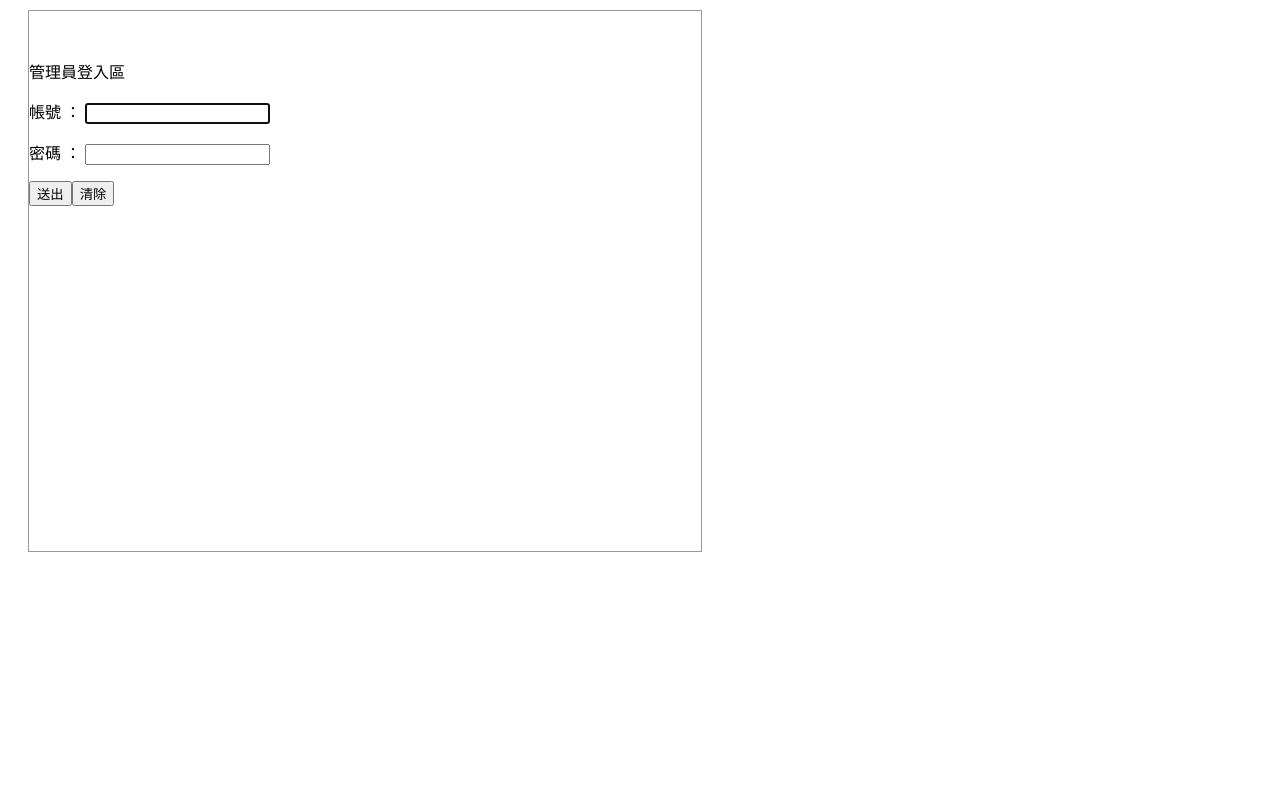
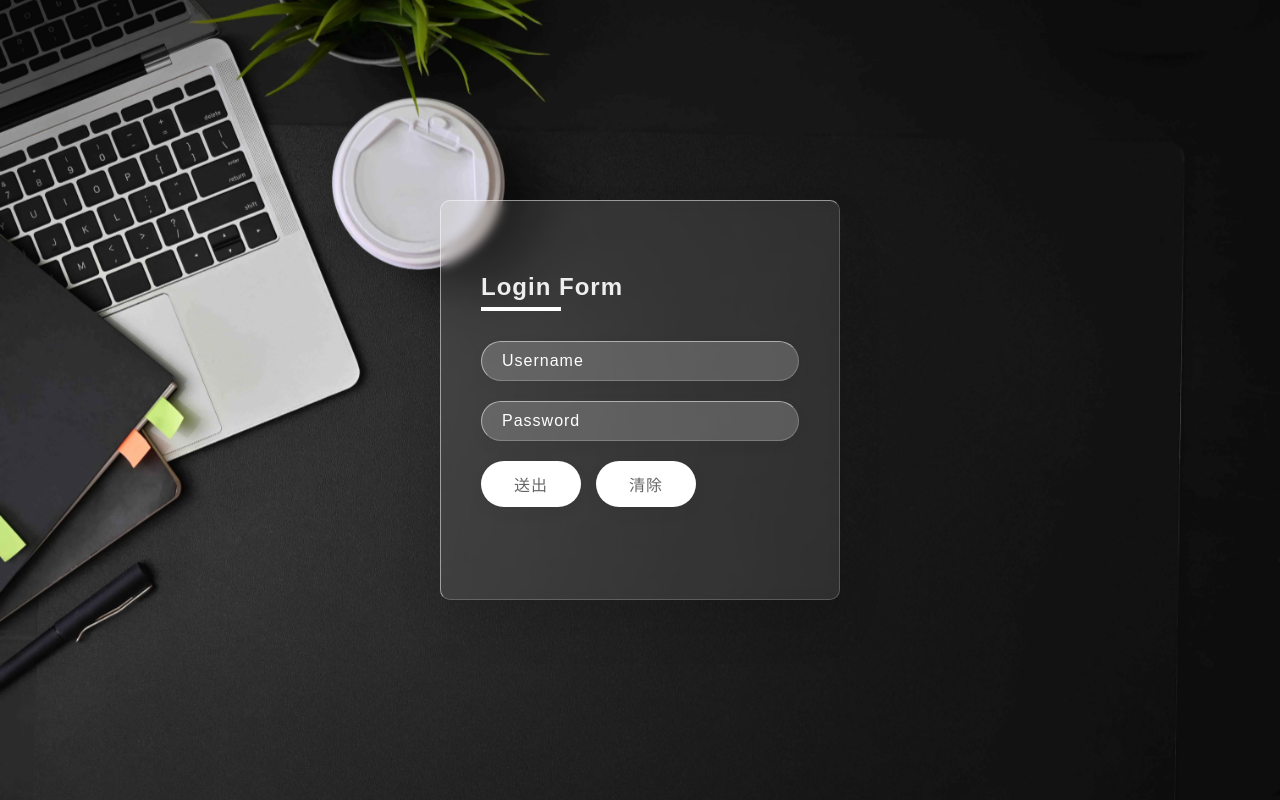
Before and after one commit to Yilin0324/phpResume, a PHP site: page /front/login.php in a window 1280 px wide. Run offline with PHP 8.4, Linux system fonts and the light colour scheme.

Commit message:
美化login頁面

```diff
--- /dev/null
+++ b/css/style.css
@@ -0,0 +1,91 @@
+*{
+    margin: 0;
+    padding: 0;
+    box-sizing: border-box;
+    font-family: 'Microsoft JhengHei',Arial, Helvetica, sans-serif;
+}
+body{
+    overflow: hidden;
+}
+section{
+    display: flex;
+    justify-content: center;
+    align-items: center;
+    min-height: 100vh;
+    /* background: linear-gradient(to bottom, #f1f4f9,#dff1ff); */
+    background: url(../img/loginBg.jpg) center center fixed no-repeat;
+    background-size: cover;
+}
+
+.container{
+    position: relative;
+    width: 400px;
+    min-height: 400px;
+    background: rgb(255,255,255,0.1);
+    border-radius: 10px;
+    display: flex;
+    justify-content: center;
+    align-items: center;
+    backdrop-filter: blur(5px);
+    box-shadow: 0 25px 45px rgba(0, 0, 0, 0.1);
+    border: 1px solid  rgba(255, 255, 255, 0.5);
+    border-right: 1px solid  rgba(255, 255, 255, 0.2);
+    border-bottom: 1px solid  rgba(255, 255, 255, 0.2);
+}
+.form{
+    position: relative;
+    width: 100%;
+    height: 100%;
+    padding: 40px;
+}
+.form h2{
+    position: relative;
+    color: #eee;
+    font-size: 24px;
+    font-weight: 600px;
+    letter-spacing: 1px;
+    margin-bottom: 40px;
+}
+.form h2::before{
+    content: '';
+    position: absolute;
+    left: 0;
+    bottom: -10px;
+    width: 80px;
+    height: 4px;
+    background: #fff;
+}
+.form .inputBox{
+    width: 100%;
+    margin-top: 20px;
+}
+.form .inputBox input{
+    width: 100%;
+    background: rgba(255,255,255,0.2);
+    border: none;
+    outline: none;
+    padding: 10px 20px;
+    border-radius: 35px;
+    border: 1px solid  rgba(255, 255, 255, 0.5);
+    border-right: 1px solid  rgba(255, 255, 255, 0.2);
+    border-bottom: 1px solid  rgba(255, 255, 255, 0.2);
+    font-size: 16px;
+    letter-spacing: 1px;
+    color: #fff;
+    box-shadow: 0 5px 15px rgb(0, 0, 0,0.05);
+}
+.form .inputBox input::placeholder
+{
+    color: #fff;
+}
+.form .inputBox input[type="submit"],
+.form .inputBox input[type="reset"]
+{
+    background: #fff;
+    color: #666;
+    max-width: 100px;
+    cursor: pointer;
+    margin-bottom: 20px;
+    font-weight: 500;
+    margin-right: 15px;
+}
--- a/front/login.php
+++ b/front/login.php
@@ -4,34 +4,40 @@ if(isset($_SESSION['admin'])){
 }
 
 ?>
+<!DOCTYPE html>
+<html lang="en">
+<head>
+    <meta charset="UTF-8">
+    <meta http-equiv="X-UA-Compatible" content="IE=edge">
+    <meta name="viewport" content="width=device-width, initial-scale=1.0">
+    <title>Document</title>
+    <link rel="stylesheet" href="../css/style.css">
+</head>
+<body>
 
-<div class="di"
-    style="height:540px; border:#999 1px solid; width:53.2%; margin:2px 0px 0px 0px; float:left; position:relative; left:20px;">
+<section>
+    <div class="box">
 
-    <div style="height:32px; display:block;"></div>
-    <!--正中央-->
-    <form method="post" action="../api/login.php">
-        <p class="t botli">管理員登入區</p>
-        <p class="cent">帳號 ： <input name="acc" autofocus="" type="text"></p>
-        <p class="cent">密碼 ： <input name="pw" type="password"></p>
-        <p class="cent"><input value="送出" type="submit"><input type="reset" value="清除"></p>
-    </form>
-</div>
-<div id="alt"
-    style="position: absolute; width: 350px; min-height: 100px; word-break:break-all; text-align:justify;  background-color: rgb(255, 255, 204); top: 50px; left: 400px; z-index: 99; display: none; padding: 5px; border: 3px double rgb(255, 153, 0); background-position: initial initial; background-repeat: initial initial;">
-</div>
-<script>
-$(".sswww").hover(
-    function() {
-        $("#alt").html("" + $(this).children(".all").html() + "").css({
-            "top": $(this).offset().top - 50
-        })
-        $("#alt").show()
-    }
-)
-$(".sswww").mouseout(
-    function() {
-        $("#alt").hide()
-    }
-)
-</script>
+        <div class="container">
+            <div class="form">
+                <h2>Login Form</h2>
+                <form method="post" action="../api/login.php">
+                    <!-- <p class="t botli">管理員登入區</p> -->
+                    <div class="inputBox">
+                        <input name="acc" autofocus="" type="text" placeholder="Username">
+                    </div>
+                    <div class="inputBox">
+                        <input name="pw" type="password" placeholder="Password">
+                    </div>
+                    <div class="inputBox">
+                        <input value="送出" type="submit"><input type="reset" value="清除">
+                    </div>
+
+                </form>
+            </div>
+        </div>
+    </div>
+</section>
+
+</body>
+</html>
```
Also changed, not shown: front/loginOrign.php (added, +37 -0 lines), img/loginBg.jpg (added).
